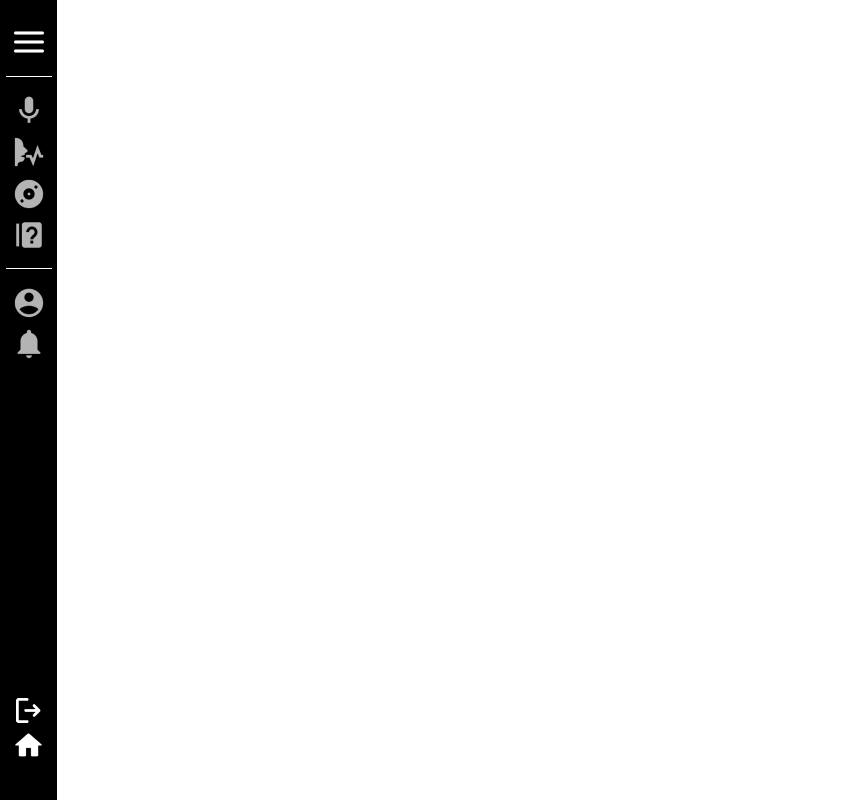
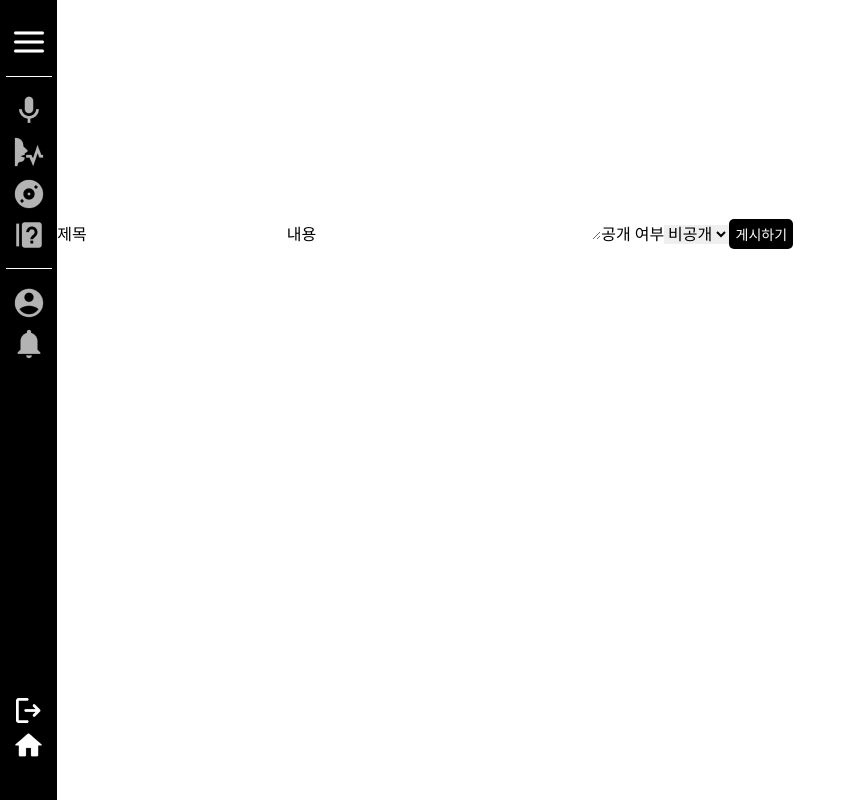
Before and after one commit to yuj1818/Sorimaeul, a React (Vite) app in the folder Front/: page /cover/register/1 in a window 1280 px wide. Shown: the whole page, without its empty margins (0-843 px from the left). Built offline with nearby package versions, Linux system fonts and the light colour scheme; a web font is replaced by a local one.

Commit message:
wip: ai-cover 게시(수정) 기능 구현 중

```diff
--- /dev/null
+++ b/Front/src/components/aiCover/CoverForm.tsx
@@ -0,0 +1,45 @@
+import React, { useState } from "react";
+import { Button } from "../common/Button";
+import { CoverUpdateInterface } from "./CoverInterface";
+
+interface Props {
+  isEdit: boolean;
+}
+
+const CoverForm: React.FC<Props> = ({ isEdit }) => {
+  const [data, setData] = useState<CoverUpdateInterface>({
+    coverName: "",
+    coverDetail: "",
+    thumbnailPath: "",
+    isPublic: false,
+  });
+
+  const handleChange = (
+    e: React.ChangeEvent<HTMLInputElement | HTMLTextAreaElement  | HTMLSelectElement>
+  ) => {
+    const { name, value } = e.target;
+    setData({ ...data, [name]: value });
+  }
+
+  const submitHandler = (e: React.FormEvent) => {
+    e.preventDefault();
+  }
+
+  return (
+    <form onSubmit={submitHandler}>
+      <label htmlFor="coverName">제목</label>
+      <input type="text" id="coverName" name="coverName" value={data.coverName} onChange={handleChange} />
+      <label htmlFor="coverDetail">내용</label>
+      <textarea id="coverDetail" name="coverDetail" value={data.coverDetail} onChange={handleChange} cols={30} rows={10}></textarea>
+      <label htmlFor="isPublic">공개 여부</label>
+      <select id="isPublic" name="isPublic" value={data.isPublic.toString()} onChange={handleChange}>
+        <option value="true">공개</option>
+        <option value="false">비공개</option>
+      </select>
+      <Button $marginLeft={0} $marginTop={0} type="submit">{isEdit ? "수정" : "게시하기"}</Button>
+      {isEdit && <button>삭제</button>}
+    </form>
+  );
+}
+
+export default CoverForm;
--- a/Front/src/pages/aiCover/CoverResultPage.tsx
+++ b/Front/src/pages/aiCover/CoverResultPage.tsx
@@ -1,7 +1,16 @@
+import { useParams } from "react-router-dom";
+import CoverForm from "../../components/aiCover/CoverForm";
+import { CoverUpdateInterface } from "../../components/aiCover/CoverInterface";
+import { useEffect, useState } from "react";
+
 // 커버 컨텐츠 생성 결과 확인 및 게시 상태 등록(수정) 페이지
 const CoverResultPage:React.FC = () => {
+  const params = useParams();
+  const [data, setData] = useState<CoverUpdateInterface | null>(null);
+
   return (
     <>
+    <CoverForm isEdit={false}/>
     </>
   )
 }
--- a/Front/src/pages/aiCover/CoverUpdatePage.tsx
+++ b/Front/src/pages/aiCover/CoverUpdatePage.tsx
@@ -1,16 +1,9 @@
-import { useEffect, useState } from "react";
+import { useEffect } from "react";
 import { useParams } from "react-router-dom"
-import { CoverUpdateInterface } from "../../components/aiCover/CoverInterface";
 
 
 const CoverUpdatePage: React.FC = () => {
   const params = useParams();
-  const [data, setData] = useState<CoverUpdateInterface>({
-    coverName: "",
-    coverDetail: "",
-    thumbnailPath: "",
-    isPublic: false,
-  });
 
   useEffect(() => {
     (async () => {
```
